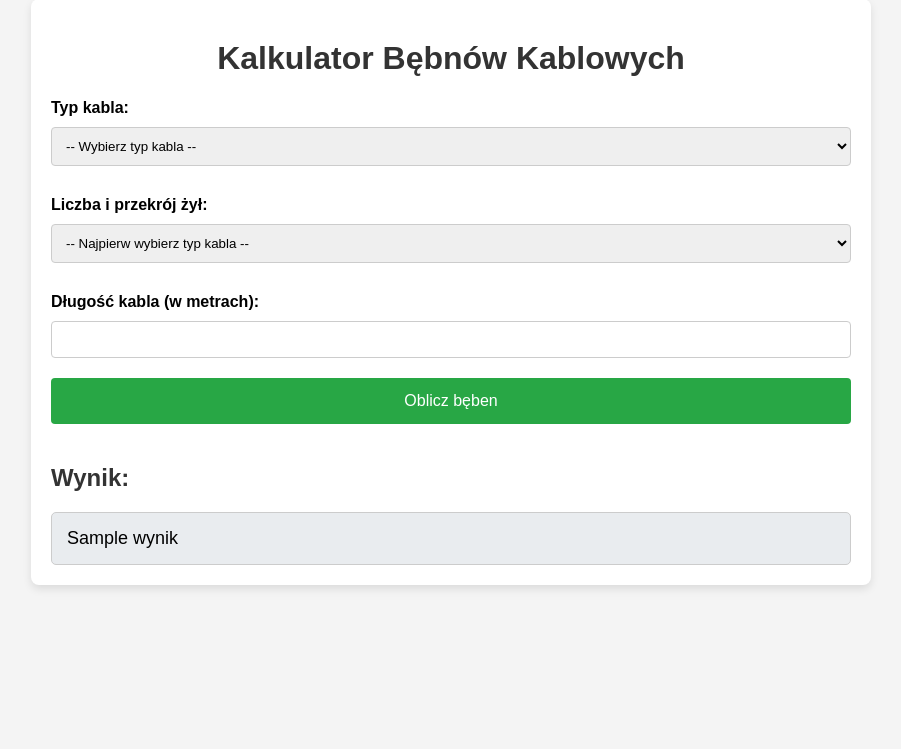
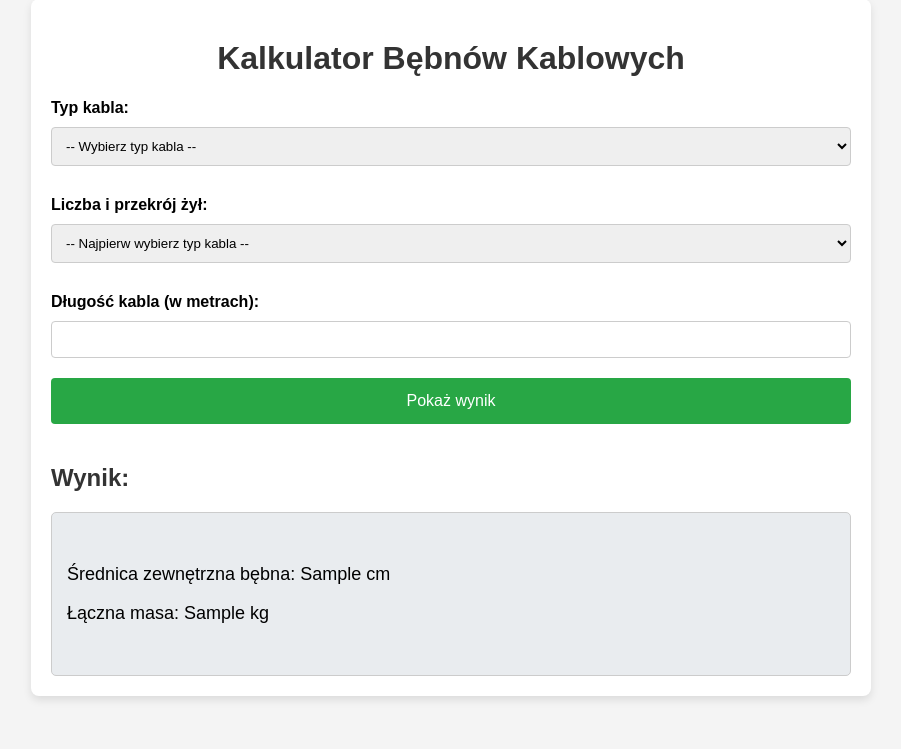
Before and after one commit to ArturBortniczuk/Bebny, a Flask app: template templates/index.html in a window 1280 px wide. Shown: the part 51-800 px from the top of the page, without its empty margins (189-1090 px from the left). Run offline with Flask 3, Linux system fonts and the light colour scheme; the template is opened without the code that fills it: most values are stand-ins (such as "Sample title", 1, 10 or a date in 2020); parts of the project's set-up code (start-up, migrations or seed data) failed here and were passed over.

Commit message:
Update index.html

```diff
--- a/templates/index.html
+++ b/templates/index.html
@@ -66,6 +66,7 @@
             padding: 15px;
             border-radius: 5px;
             border: 1px solid #ccc;
+            white-space: pre-line; /* Zachowuje formatowanie białych znaków */
         }
 
         .result p {
@@ -118,15 +119,16 @@
             <label for="dlugosc_kabla">Długość kabla (w metrach):</label>
             <input type="number" id="dlugosc_kabla" name="dlugosc_kabla" required>
 
-            <input type="submit" value="Oblicz bęben">
+            <input type="submit" value="Pokaż wynik">
         </form>
 
         <h2>Wynik:</h2>
         <div class="result">
             {% if wynik %}
-                <p>{{ wynik|safe }}</p>
+                <p>Średnica zewnętrzna bębna: {{ wynik['średnica_bębna'] }} cm</p>
+                <p>Łączna masa: {{ wynik['łącznie_masa'] }} kg</p>
             {% else %}
-                <p>Wprowadź dane i kliknij "Oblicz bęben", aby zobaczyć wynik.</p>
+                <p>Wprowadź dane i kliknij "Pokaż wynik", aby zobaczyć wynik.</p>
             {% endif %}
         </div>
     </div>
```
